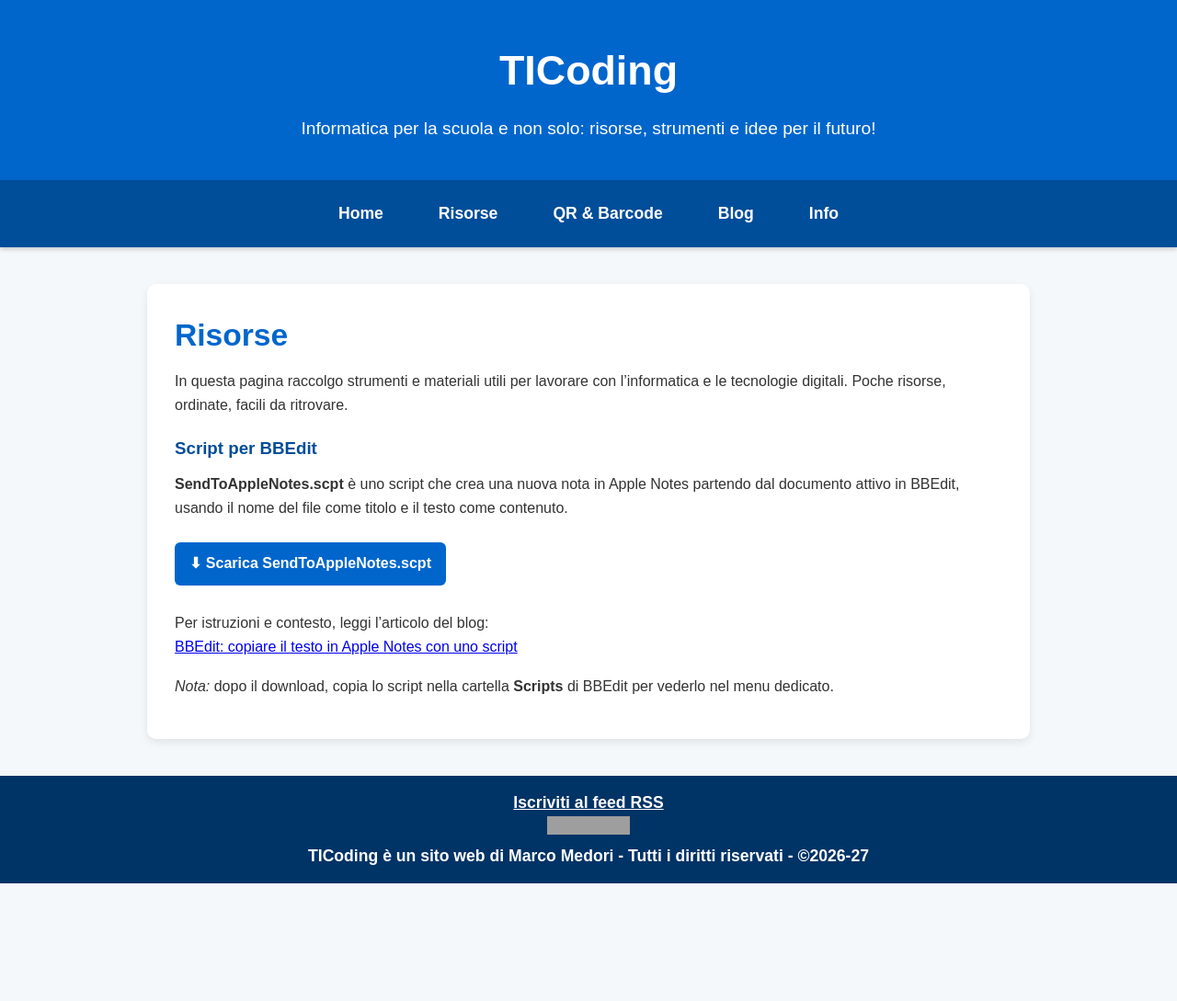
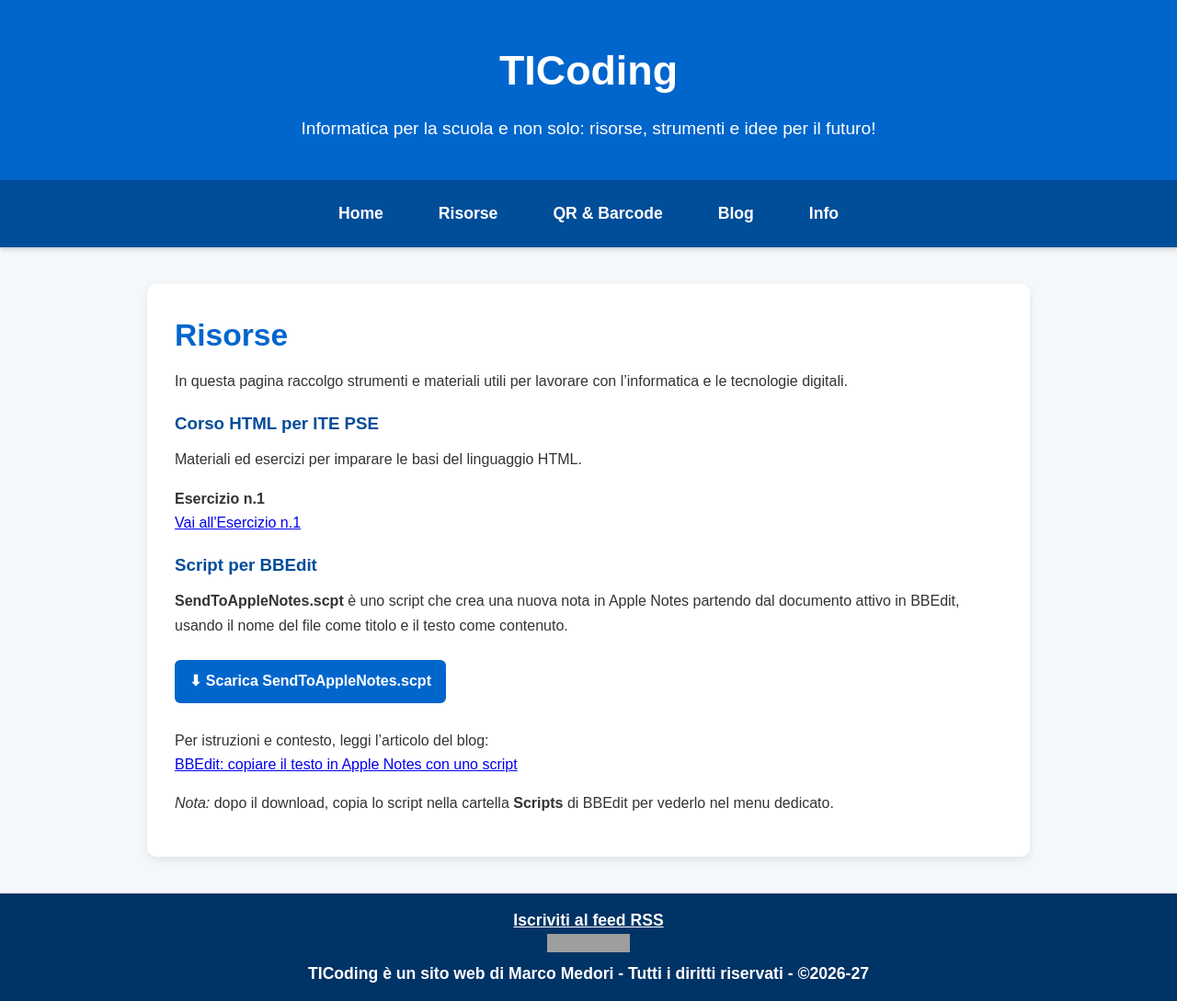
Before and after one commit to ticodingita/ticoding, a Jekyll site: the page built from risorse.html, in a window 1280 px wide. Shown: the whole page at 92% size. Built offline with Jekyll 4.4.1, drawn with Linux system fonts in a browser that asks for light colours; before the commit the page ends 961 px from its top, so only the background shows below that; grey boxes are pictures that could not be loaded.

Commit message:
CorsoHtml

```diff
--- a/risorse.html
+++ b/risorse.html
@@ -9,7 +9,20 @@ permalink: /risorse/
 
   <p>
     In questa pagina raccolgo strumenti e materiali utili per lavorare con l’informatica e le tecnologie digitali.
-    Poche risorse, ordinate, facili da ritrovare.
+  </p>
+
+  <h3>Corso HTML per ITE PSE</h3>
+
+  <p>
+    Materiali ed esercizi per imparare le basi del linguaggio HTML.
+  </p>
+
+  <h4>Esercizio n.1</h4>
+
+  <p>
+    <a href="https://ticoding.it/esercizio1.html">
+      Vai all'Esercizio n.1
+    </a>
   </p>
 
   <h3>Script per BBEdit</h3>
```
